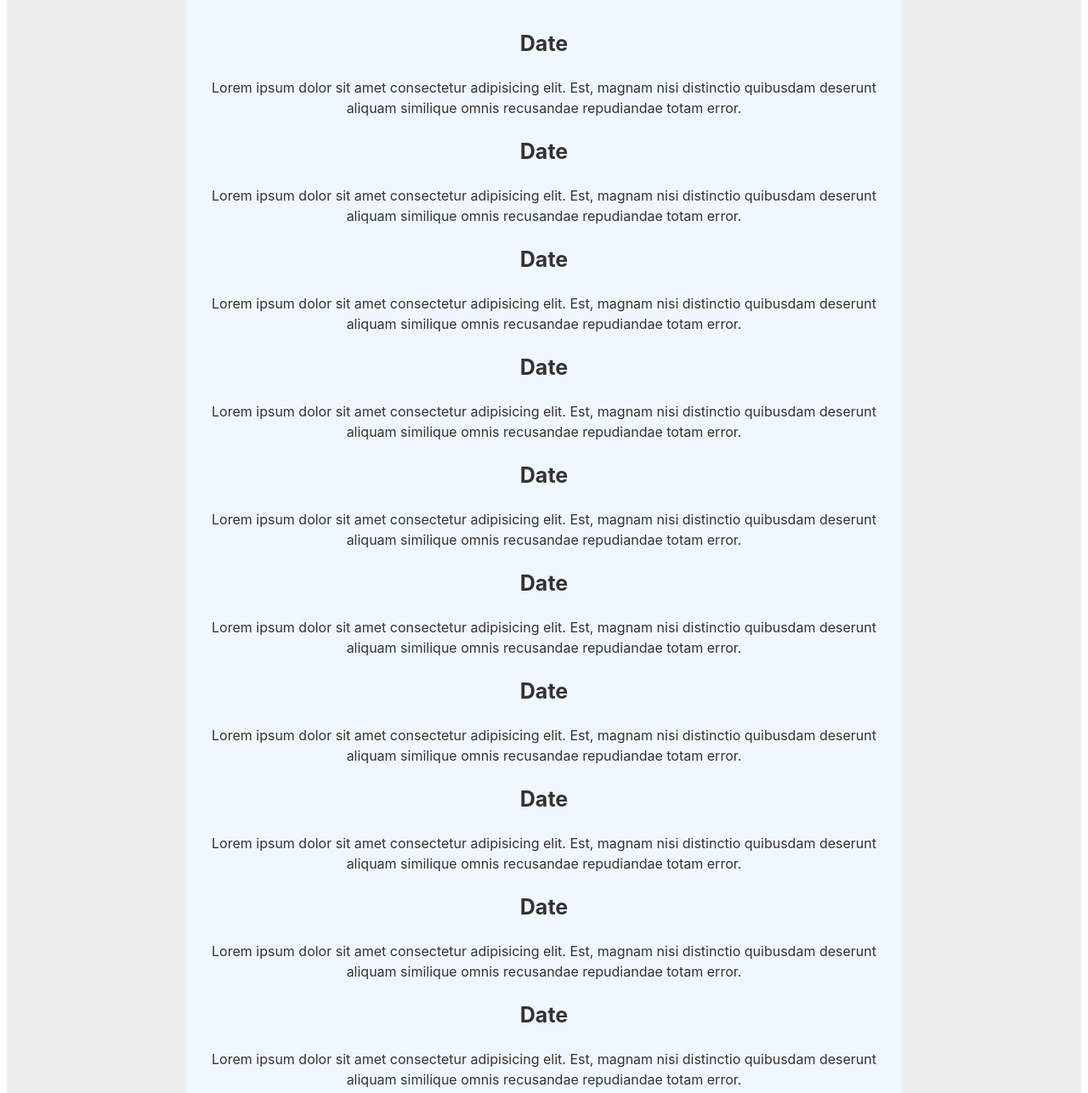
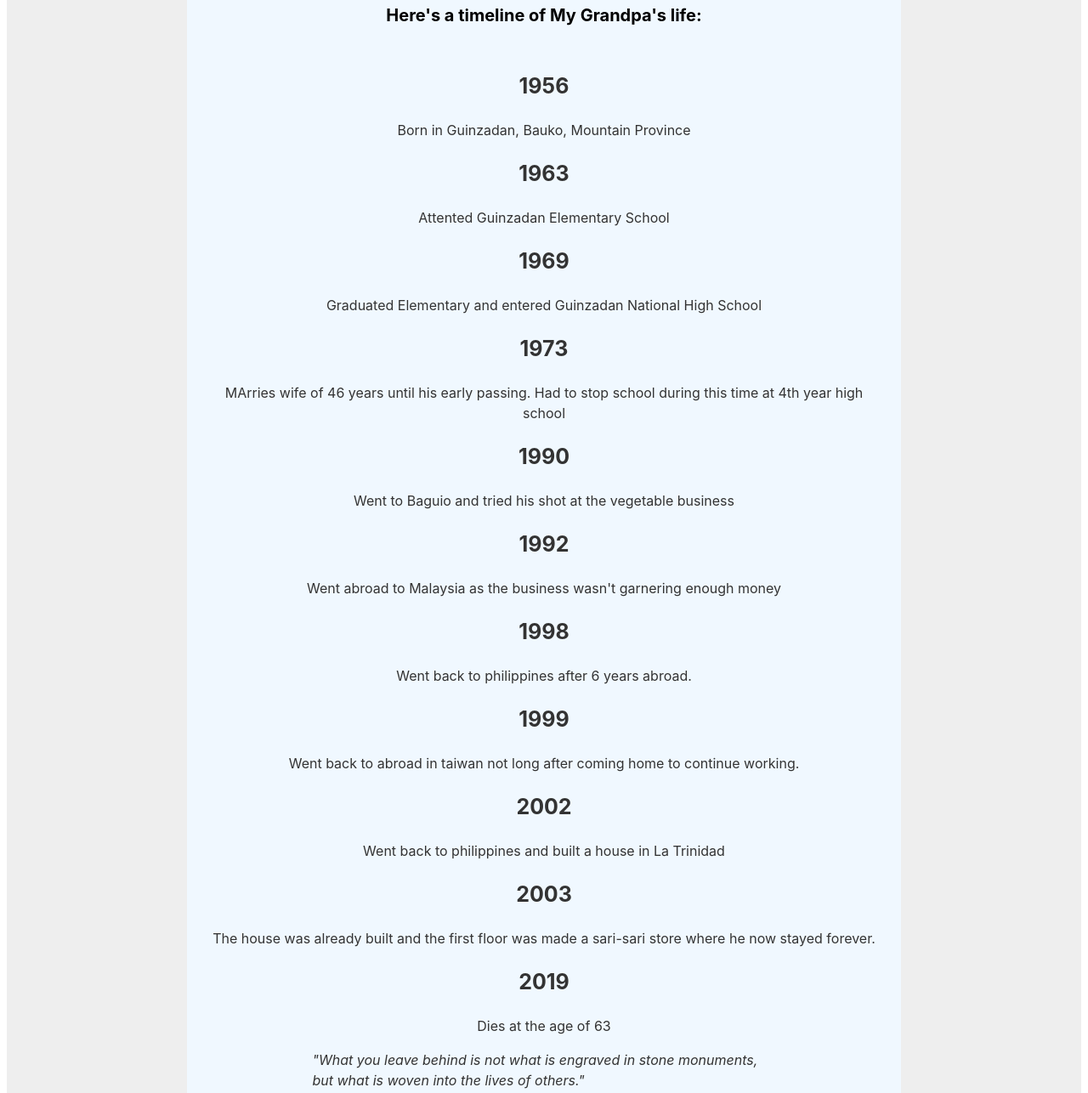
Before and after one commit to blckbeans/222427962-WebApp, a plain HTML site: page Tribute_page/index.html in a window 1280 px wide. Shown: the part 757-2043 px from the top of the page at 85% size. Drawn offline with Linux system fonts and the light colour scheme.

Commit message:
Updated both contents for Tribute PAge

```diff
--- a/Tribute_page/index.html
+++ b/Tribute_page/index.html
@@ -15,7 +15,7 @@
         <hr>
         <figure id="img-div">
             <img id="image"
-                src="https://img.freepik.com/premium-vector/coloring-book-vector-hand-drawn-grandfather_895122-2157.jpg"
+                src="https://scontent.fmnl25-2.fna.fbcdn.net/v/t1.6435-9/79639913_2507299789558675_6647069585482711040_n.jpg?_nc_cat=111&ccb=1-7&_nc_sid=5f2048&_nc_eui2=AeHJ8BRKEWIejNS9J5yt5BM_uqdBdjzf9Xa6p0F2PN_1dj1xyrEbgqFGwTiSnSygdJgwLYuPcrkn4r973uup4i8L&_nc_ohc=kOzrTQxK8VQAb5XQMgq&_nc_ht=scontent.fmnl25-2.fna&oh=00_AfArPJSHMy3lg1a7NcluhB8Se2Jl2G1BmowOkdO8K2L8QA&oe=663DE93F"
                 alt="My granpa awkwardly smiling at the camera">
             />
             <figcaption id="img-caption">
@@ -31,74 +31,59 @@
             </section>
 
             <section>
-                <h2><Strong>Date</Strong></h2>
-                <p>Lorem ipsum dolor sit amet consectetur adipisicing elit. Est, magnam nisi distinctio quibusdam
-                    deserunt
-                    aliquam similique omnis recusandae repudiandae totam error.</p>
+                <h2><Strong>1956</Strong></h2>
+                <p>Born in Guinzadan, Bauko, Mountain Province</p>
             </section>
 
             <Section>
-                <h2>Date</h2>
-                <p>Lorem ipsum dolor sit amet consectetur adipisicing elit. Est, magnam nisi distinctio quibusdam
-                    deserunt
-                    aliquam similique omnis recusandae repudiandae totam error.</p>
+                <h2>1963</h2>
+                <p>Attented Guinzadan Elementary School</p>
             </Section>
 
             <Section>
-                <h2>Date</h2>
-                <p>Lorem ipsum dolor sit amet consectetur adipisicing elit. Est, magnam nisi distinctio quibusdam
-                    deserunt
-                    aliquam similique omnis recusandae repudiandae totam error.</p>
+                <h2>1969</h2>
+                <p>Graduated Elementary and entered Guinzadan National High School</p>
             </Section>
 
             <Section>
-                <h2>Date</h2>
-                <p>Lorem ipsum dolor sit amet consectetur adipisicing elit. Est, magnam nisi distinctio quibusdam
-                    deserunt
-                    aliquam similique omnis recusandae repudiandae totam error.</p>
+                <h2>1973</h2>
+                <p>MArries wife of 46 years until his early passing. Had to stop school during this time at 4th year high school</p>
             </Section>
 
             <Section>
-                <h2>Date</h2>
-                <p>Lorem ipsum dolor sit amet consectetur adipisicing elit. Est, magnam nisi distinctio quibusdam
-                    deserunt
-                    aliquam similique omnis recusandae repudiandae totam error.</p>
+                <h2>1990</h2>
+                <p>Went to Baguio and tried his shot at the vegetable business</p>
             </Section>
 
             <section>
-                <h2>Date</h2>
-                <p>Lorem ipsum dolor sit amet consectetur adipisicing elit. Est, magnam nisi distinctio quibusdam
-                    deserunt
-                    aliquam similique omnis recusandae repudiandae totam error.</p>
+                <h2>1992</h2>
+                <p>Went abroad to Malaysia as the business wasn't garnering enough money</p>
             </section>
 
             <section>
-                <h2>Date</h2>
-                <p>Lorem ipsum dolor sit amet consectetur adipisicing elit. Est, magnam nisi distinctio quibusdam
-                    deserunt
-                    aliquam similique omnis recusandae repudiandae totam error.</p>
+                <h2>1998</h2>
+                <p>Went back to philippines after 6 years abroad.</p>
             </section>
 
             <section>
-                <h2>Date</h2>
-                <p>Lorem ipsum dolor sit amet consectetur adipisicing elit. Est, magnam nisi distinctio quibusdam
-                    deserunt
-                    aliquam similique omnis recusandae repudiandae totam error.</p>
+                <h2>1999</h2>
+                <p>Went back to abroad in taiwan not long after coming home to continue working.</p>
             </section>
 
             <Section>
-                <h2>Date</h2>
-                <p>Lorem ipsum dolor sit amet consectetur adipisicing elit. Est, magnam nisi distinctio quibusdam
-                    deserunt
-                    aliquam similique omnis recusandae repudiandae totam error.</p>
+                <h2>2002</h2>
+                <p>Went back to philippines and built a house in La Trinidad</p>
             </Section>
 
             <Section>
-                <h2>Date</h2>
-                <p>Lorem ipsum dolor sit amet consectetur adipisicing elit. Est, magnam nisi distinctio quibusdam
-                    deserunt
-                    aliquam similique omnis recusandae repudiandae totam error.</p>
+                <h2>2003</h2>
+                <p>The house was already built and the first floor was made a sari-sari store where he now stayed forever.</p>
             </Section>
+
+            <section>
+                <h2>2019</h2>
+                <p>Dies at the age of 63</p>
+            </section>
 
             <blockquote>
                 <p>"What you leave behind is not what is engraved in stone monuments, but what is woven into the lives of others."</p>
--- a/Tribute_page/style.css
+++ b/Tribute_page/style.css
@@ -57,7 +57,8 @@ html {
   img {
     max-width: 100%;
     display: block;
-    height: auto;
+    height: 350px;
+    width: 400px;
     margin: 0 auto;
   }
 
```
